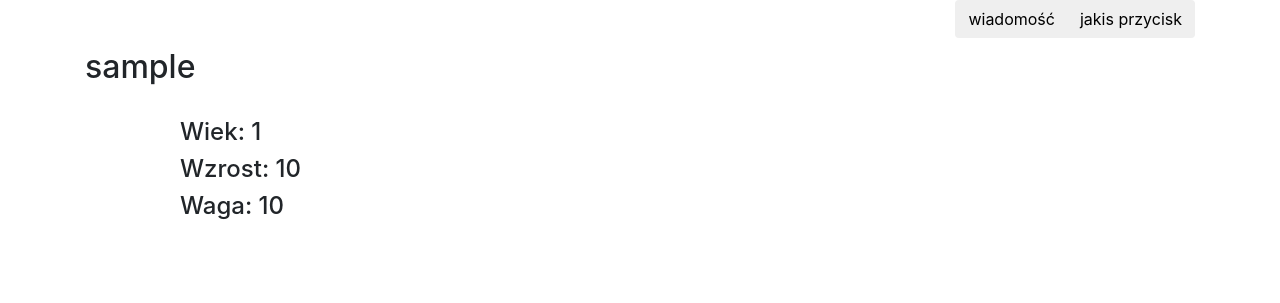
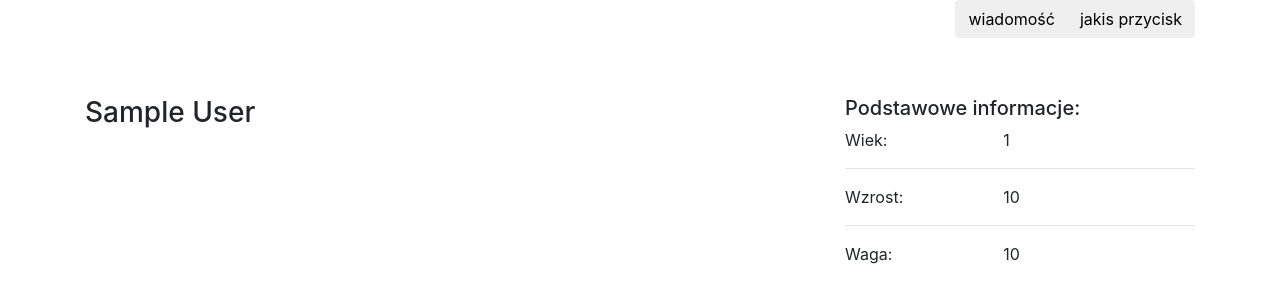
Before and after one commit to adriann1410/Trening-Planer, a Django app: template main/templates/userProfile.html in a window 1280 px wide. Shown: the part 65-368 px from the top of the page. Run offline with Django 3.2, Linux system fonts and the light colour scheme; the template is opened without the code that fills it: values that come from a table or form of the project are taken from there, others are empty; tables that the repository leaves empty hold one stand-in row (values such as "Sample post"); some libraries are stand-ins or nearby versions.

Commit message:
little visual changes

```diff
--- a/main/templates/index.html
+++ b/main/templates/index.html
@@ -18,7 +18,7 @@
                         </p>
                         <div class="collapse" id="collapseExample">
                             <div class="row">
-                                <div class="col">
+                                <div class="col-md-6 col-sm-6">
                                     <div class="card" style="width: 20rem;">
                                       <img class="card-img-top" src={% static "/img/standard.jpg" %} alt="Card image cap">
                                       <div class="card-body">
@@ -28,7 +28,7 @@
                                       </div>
                                     </div>
                                 </div>
-                                <div class="col">
+                                <div class="col-md-6 col-sm-6">
                                     <div class="card" style="width: 20rem;">
                                       <img class="card-img-top" src={% static "/img/trainer.jpg" %} alt="Card image cap">
                                       <div class="card-body">
--- a/main/templates/userProfile.html
+++ b/main/templates/userProfile.html
@@ -17,24 +17,39 @@
             <br><br>
 
         </div>
-        <div class="row">
-            <div class="col">
-                <h2>{{ page_user.user.username }}</h2>
+        <div class="row mt-5">
+            <div class="col-md-8 col-sm-12">
+                <h3>{{ page_user.user.first_name }} {{ page_user.user.last_name }}</h3>
             </div>
-        </div>
-        <div class="row mt-4">
-            <div class="col offset-md-1">
-                <h4>Wiek: {{ page_user.old }}</h4>
-            </div>
-        </div>
-        <div class="row">
-            <div class="col offset-md-1">
-                <h4>Wzrost: {{ page_user.height }}</h4>
-            </div>
-        </div>
-        <div class="row">
-            <div class="col offset-md-1">
-                <h4>Waga: {{ page_user.weight }}</h4>
+            <div class="col-md-4 col-sm-12">
+                <h5>Podstawowe informacje:</h5>
+                <div class="row">
+                    <div class="col-sm-5 attribute_name">
+                        Wiek:
+                    </div>
+                    <div class="col-sm-6 attribute_value">
+                        {{ page_user.old }}
+                    </div>
+
+                </div>
+                <hr class="detail_row">
+                <div class="row">
+                    <div class="col-sm-5 attribute_name">
+                        Wzrost:
+                    </div>
+                    <div class="col-sm-6 attribute_value">
+                        {{ page_user.height }}
+                    </div>
+                </div>
+                <hr class="detail_row">
+                <div class="row">
+                    <div class="col-sm-5 attribute_name">
+                        Waga:
+                    </div>
+                    <div class="col-sm-6 attribute_value">
+                        {{ page_user.weight }}
+                    </div>
+                </div>
             </div>
         </div>
     </div>
```
Also changed, not shown: main/templates/coachProfile.html (+4 -4 lines).
